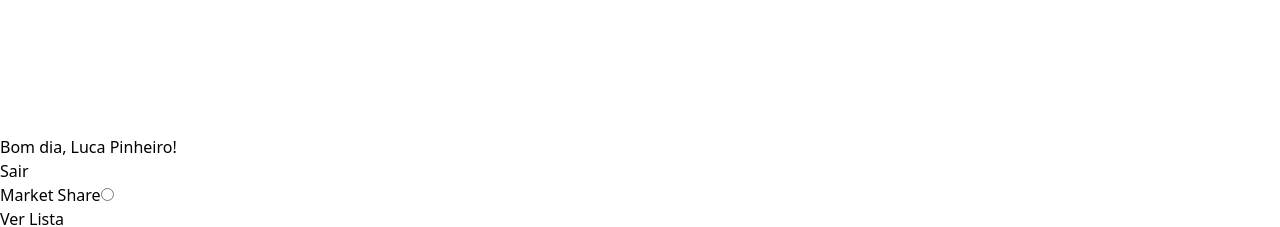
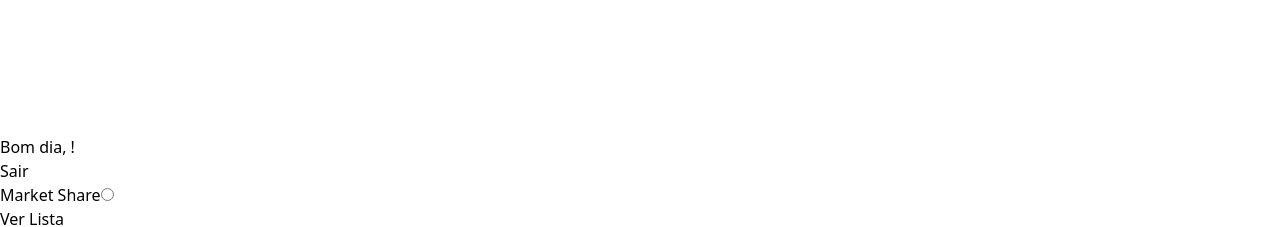
Before and after one commit to LucaPinheiro/book-sender-front, a React (Vite) app: page /email-sender in a window 1280 px wide. Shown: the part 1100-1327 px from the top of the page. Built offline with nearby package versions, Linux system fonts and the light colour scheme; sample sign-in values are in the browser's storage.

Commit message:
Update header component to include dynamic name in greeting

```diff
--- a/src/components/header/index.tsx
+++ b/src/components/header/index.tsx
@@ -1,6 +1,6 @@
 import LogoSantander from "../../../public/logoSantander.png";
 
-export function Header() {
+export function Header({nome} : {nome: string}) {
   async function Logout() {
     await localStorage.removeItem('accessToken');
     window.location.href = '/';
@@ -18,7 +18,7 @@ export function Header() {
       <div className="flex justify-end">
         <div className="flex items-center gap-4">
           <div className="p-4">
-            <h1 className="text-lg">Bom dia, <label className="text-red-500 font-semibold">Luca Pinheiro</label>!</h1>
+            <h1 className="text-lg">Bom dia, <label className="text-red-500 font-semibold">{nome}</label>!</h1>
           </div>
           <button onClick={()=>Logout()} type="button" className="bg-red-500 px-4 py-2 rounded-md font-bold text-white duration-200 hover:bg-red-400">Sair</button>
         </div>
```
